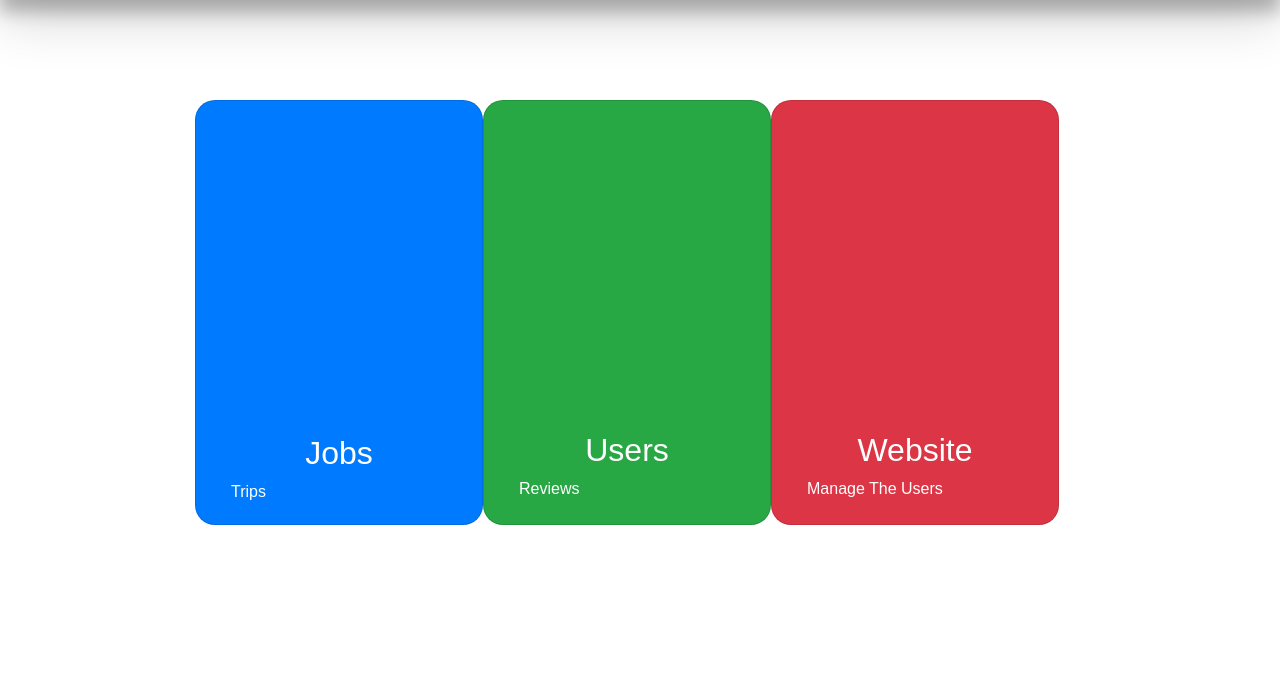
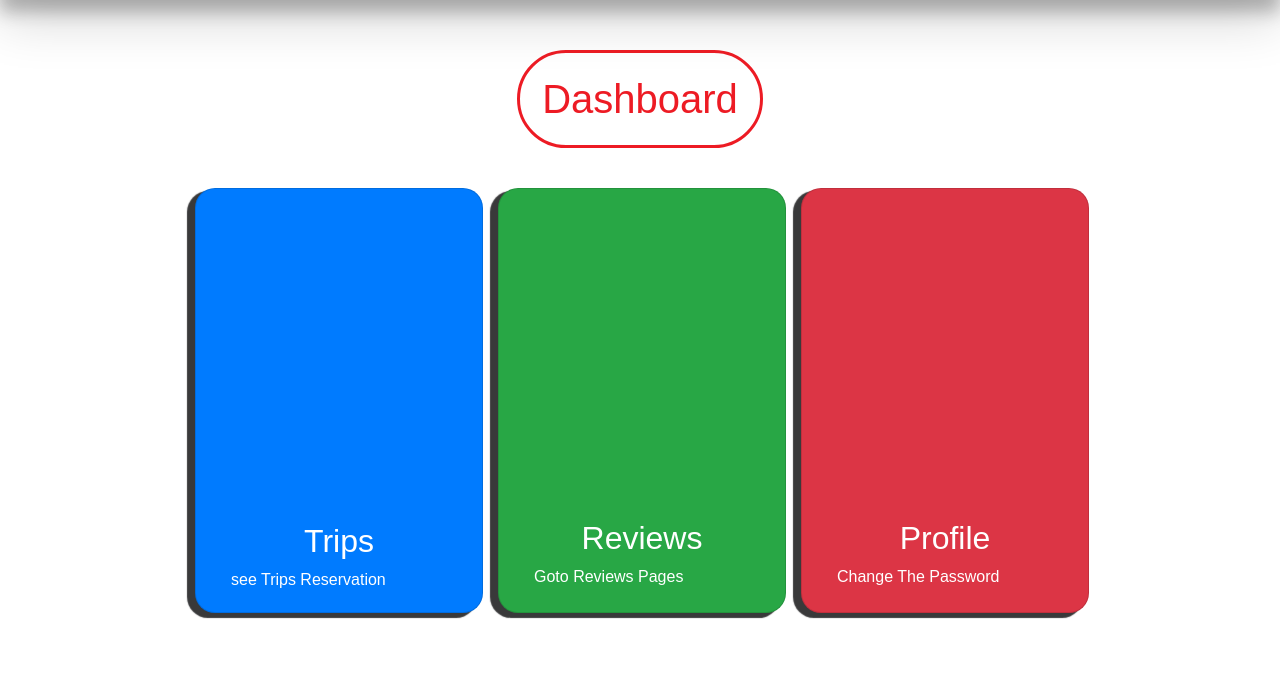
Before and after one commit to mohamedsayedaz/LiveNippon, a PHP site: page /dashboard.php in a window 1280 px wide. Shown: the part 157-846 px from the top of the page. Before the commit the page ends 682 px from the top, so only its background shows below. Run offline with PHP 8.4, Linux system fonts and the light colour scheme; the visitor is signed in with stand-in values (Sample User, id 1).

Commit message:
Dashboard Updates and edits

```diff
--- a/adminnavbar.php
+++ b/adminnavbar.php
@@ -8,9 +8,9 @@
   <div class="collapse navbar-collapse" id="navbarNavAltMarkup">
     <div class="navbar-nav nav-div">
       <a class="nav-item nav-link nav-bar-link" href="dashboard.php">Home</a>
-      <a class="nav-item nav-link nav-bar-link" href="travel.php">Trips Booked</a>
-      <a class="nav-item nav-link nav-bar-link" href="trip.php">Reviews</a>
-      <a class="nav-item nav-link nav-bar-link" href="ContactUs.php">Profile</a>
+      <a class="nav-item nav-link nav-bar-link" href="trip_reservation.php">Trips Booked</a>
+      <a class="nav-item nav-link nav-bar-link" href="reviews.php">Reviews</a>
+      <a class="nav-item nav-link nav-bar-link" href="profile.php">Profile</a>
     </div>
   </div>
   </nav>
--- a/dashboard.php
+++ b/dashboard.php
@@ -5,27 +5,30 @@ if (isset($_SESSION['username']))
 	$adminNavbar='';
 	include './init.php';
 ?>
-<div class="container" style="margin-top:100px;margin-bottom:60px;">
+<div class="container" style="margin-top:50px;margin-bottom:60px;">
+	<div class="row">
+		<h1 class="dash_h1">Dashboard</h1>
+	</div>
 	<div class="row" style="margin:0px auto;margin-left:110px;">
-  <div class="col-md-6 card dash-card text-white bg-primary mb-3" style="max-width: 18rem;border-radius:20px;">
+ 	 <div class="col-md-6 card text-white bg-primary mb-3 dash_card" style="">
     	  <div class="card-body">
       		<i class="fas fa-briefcase" style="font-size: 162px;margin-bottom: -13px;padding: 30px;" ></i>
-      <h2 class="text-center" style="margin-top:70px;">Jobs</h2>
-      <a href="jobs.php" class="text-center" style="color:white;">Trips</a>
+		    <h2 class="text-center" style="margin-top:70px;">Trips</h2>
+      		<a href="jobs.php" class="text-center" style="color:white;">see Trips Reservation</a>
     	  </div>
   	</div>
-  <div class="card text-white col-md-6 dash-card bg-success mb-3" style="max-width: 18rem;border-radius:20px;">
+  <div class="card text-white col-md-6 bg-success mb-3 dash_card" style="max-width: 18rem;border-radius:20px; margin-right: 15px;box-shadow: -7px 4px 1px 1px #39393a;">
     <div class="card-body">
       <i class="fas fa-users" style="font-size: 160px;margin-bottom: -13px;padding:30px;"></i>
-      <h2 class="text-center" style="margin-top:70px;">Users</h2>
-      <a href="users.php" class="text-center" style="color:white;">Reviews</a>
+      <h2 class="text-center" style="margin-top:70px;">Reviews</h2>
+      <a href="users.php" class="text-center" style="color:white;">Goto Reviews Pages</a>
     </div>
   </div>
-<div class="card text-white col-md-6 dash-card bg-danger mb-3" style="max-width: 18rem;border-radius:20px;">
+	<div class="card text-white col-md-6 bg-danger mb-3 dash_card" style="max-width: 18rem;border-radius:20px; margin-right: 15px;box-shadow: -7px 4px 1px 1px #39393a;">
     <div class="card-body">
       <i class="fas fa-users" style="font-size: 160px;margin-bottom: -13px;padding:30px;"></i>
-      <h2 class="text-center" style="margin-top:70px;">Website</h2>
-      <a href="users.php" class="text-center" style="color:white;">Manage The Users</a>
+      <h2 class="text-center" style="margin-top:70px;">Profile</h2>
+      <a href="users.php" class="text-center" style="color:white;">Change The Password</a>
     </div>
   </div>
 	</div>
--- a/style.css
+++ b/style.css
@@ -314,3 +314,23 @@ svg{
     border-radius: 52px;
     padding: 35px !important;
 }
+.dash_h1
+{
+    margin: 0 auto;
+    margin-bottom: 40px;
+    border: 3px solid #ed1b24;
+    padding: 22px;
+    border-radius: 50px;
+    color: #ed1b24;
+    font-family: fantasy;
+}
+.dash_h1:hover
+{
+    color: white;
+    background-color: #ed1b24;
+
+}
+.dash_card
+{
+    border-radius:20px; margin-right: 15px;box-shadow: -7px 4px 1px 1px #39393a;max-width: 18rem;
+}
```
Also changed, not shown: reviews.php (added), statistics.php (added), trip_reservation.php (added). Lines whose indentation alone changed are shown as unchanged.
